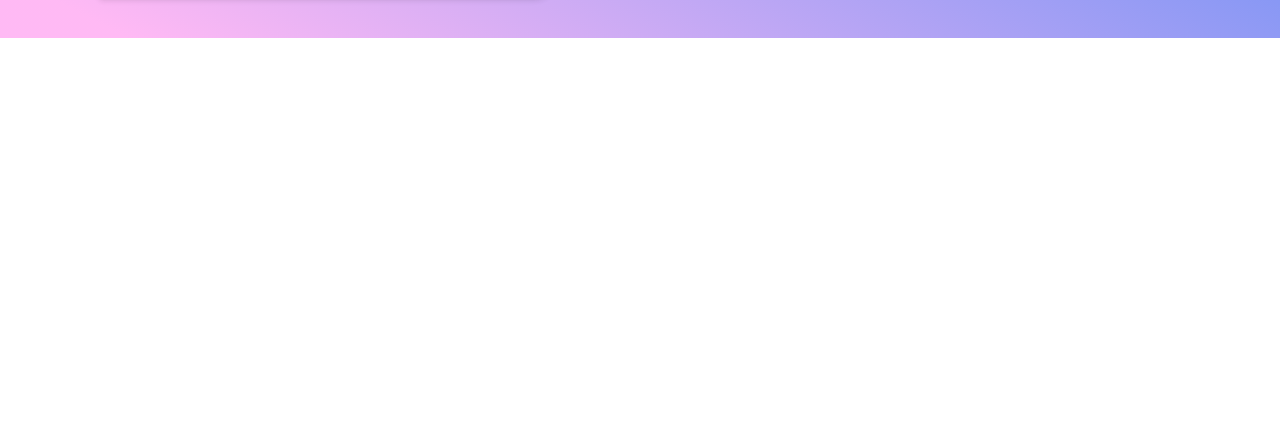
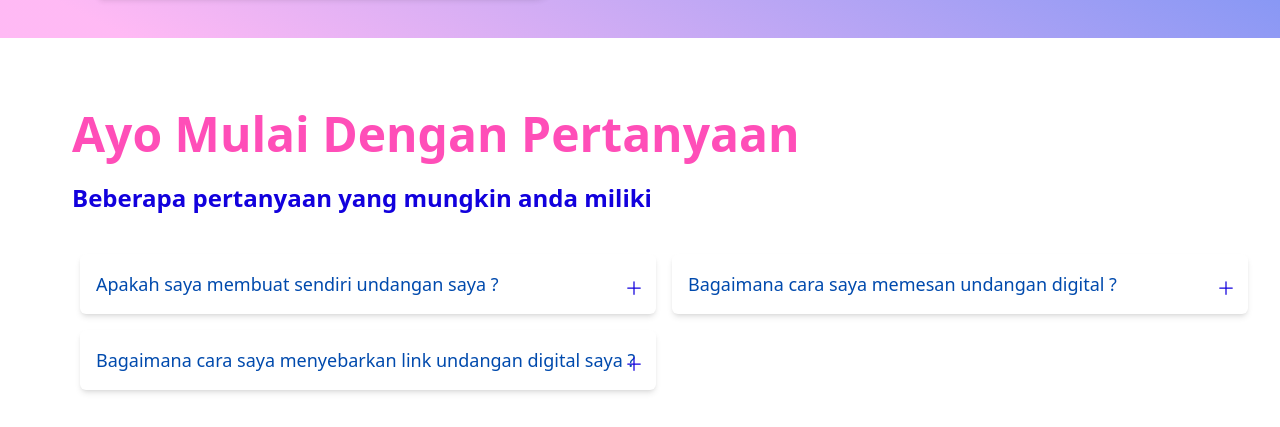
Before and after one commit to Wedvita-Tim2/front-end-wedvita-tim2, a React (Create React App) app: page / in a window 1280 px wide. Shown: the part 2959-3386 px from the top of the page. Before the commit the page ends 2997 px from the top, so only its background shows below. Built offline with nearby package versions, Linux system fonts and the light colour scheme; no server answers.

Commit message:
<add>add frequently question landing page

```diff
--- a/src/App.js
+++ b/src/App.js
@@ -5,7 +5,7 @@ import AppRouter from './router';
 function App() {
 
   return (
-    <div className="App font-sans max-w-sm md:max-w-full">
+    <div className="App font-sans">
       <Navbar/>
       <AppRouter/>
     </div>
--- a/src/pages/Auth/AuthImage.js
+++ b/src/pages/Auth/AuthImage.js
@@ -1,6 +1,6 @@
 import ImageSlider from '../../parts/ImageSlider'
-import img1 from '../../assets/img/img-1.png'
-import img2 from '../../assets/img/img-2.png'
+import img1 from '../../assets/img/img-4.png'
+import img2 from '../../assets/img/img-1.png'
 import img3 from '../../assets/img/img-3.png'
 
 
@@ -9,7 +9,7 @@ const AuthImage = () => {
     return (
         <ImageSlider count = {images.length}>
             {images.map((s, index) => (
-                <img src={s} alt={`img${index}`} key={index} className=' w-64 h-96 md:w-115 md:h-140' />
+                <img src={s} alt={`img${index}`} key={index} className=' w-64 h-96 md:w-115 md:h-[580px] rounded-md' />
             ))}
         </ImageSlider>
     )
--- a/src/pages/LandingPage.js
+++ b/src/pages/LandingPage.js
@@ -3,6 +3,7 @@ import Hero from '../parts/Hero';
 import Gallery from '../parts/Gallery';
 import MakeInvitation from '../parts/MakeInvitaion';
 import Testimoni from '../parts/Testimoni';
+import FrequentlyQuestion from '../parts/FrequentlyQuestion';
 
 
 const LandingPage = ()=>{
@@ -12,6 +13,7 @@ const LandingPage = ()=>{
             <MakeInvitation/>
             <Gallery/>
             <Testimoni/>
+            <FrequentlyQuestion/>
         </div>
     )
 }
--- /dev/null
+++ b/src/parts/FrequentlyQuestion.js
@@ -0,0 +1,30 @@
+import QuestionCardComponent from "./QuestionCardComponent"
+
+const FrequentlyQuestion = () =>{
+
+
+    const question = [{
+        question : "Apakah saya membuat sendiri undangan saya ?",
+        answer : "Tidak, anda cukup memilih template yang anda inginkan lalu  mengisi data dan melakukan pembayaran, undangan anda siap untuk disebar"
+    },{
+        question : "Bagaimana cara saya memesan undangan digital ?",
+        answer : "Anda cukup melakukan registrasi akun, dan login menggunakan akun yang sudah dibuat, lalu anda dapat memilih template yang anda inginkan, kemudian anda mengisi detail acara pernikahan, dan terakhir melakukan pembayaran"
+    },{
+        question : "Bagaimana cara saya menyebarkan link undangan digital saya ?",
+        answer : "Setelah anda selesai melakukan pembayaran, maka anda akan memiliki link undangan digital anda sendiri, link tersebut yang dapat anda share untuk mengakses undangan digital anda"
+    }]
+
+    return(
+        <div className="mt-6 md:mt-8 py-10 px-3 md:ml-12 md:px-6">
+            <p className="text-2xl text-light-pink font-bold md:text-5xl md:mb-6">Ayo Mulai Dengan Pertanyaan</p>
+            <p className="text-lg text-primary-400 font-semibold md:text-2xl md:mb-6">Beberapa pertanyaan yang mungkin anda miliki</p>
+            <div className="md:grid md:grid-cols-2">
+                {question.map((q, idx)=>(
+                    <QuestionCardComponent key={idx} question={q.question} answer={q.answer}/>
+                ))}
+            </div>
+        </div>
+    )
+}
+
+export default FrequentlyQuestion
--- a/src/parts/Gallery.js
+++ b/src/parts/Gallery.js
@@ -1,7 +1,7 @@
 import React, {useState, useEffect} from "react";
 import Button from "../elements/Buttons";
-import img1 from '../assets/img/img-1.png'
-import img2 from '../assets/img/img-2.png'
+import img1 from '../assets/img/img-4.png'
+import img2 from '../assets/img/img-1.png'
 import img3 from '../assets/img/img-3.png'
 import ImageSlider from "./ImageSlider";
 
@@ -29,14 +29,14 @@ const Gallery = () => {
     const galleryStatic = () => {
         return (
             <div className="flex flex-wrap">
-                <div className="">
-                    <img src={img1} alt="" className="scale-75"></img>
+                <div className="w-[400px]">
+                    <img src={img1} alt="" className="scale-75 rounded-md"></img>
                 </div>
                 <div className="">
-                    <img src={img2} alt="" className="scale-75"></img>
+                    <img src={img2} alt="" className="scale-75 rounded-md"></img>
                 </div>
                 <div className="">
-                    <img src={img3} alt="" className="scale-75"></img>
+                    <img src={img3} alt="" className="scale-75 rounded-md"></img>
                 </div>
             </div>
         )
@@ -47,7 +47,7 @@ const Gallery = () => {
             <div className='flex justify-center'>
                 <ImageSlider count = {images.length}>
                     {images.map((s, index) => (
-                        <img src={s} alt={`img${index}`} className="ml-11 w-64 h-80" key={index} />
+                        <img src={s} alt={`img${index}`} className="ml-11 w-64 h-96" key={index} />
                     ))}
                 </ImageSlider>
             </div>
--- a/src/parts/ImageStack.js
+++ b/src/parts/ImageStack.js
@@ -1,5 +1,5 @@
 import img1 from '../assets/img/img-1.png'
-import img2 from '../assets/img/img-2.png'
+import img2 from '../assets/img/img-4.png'
 import img3 from '../assets/img/img-3.png'
 
 const ImageStack = () => {
@@ -16,6 +16,7 @@ const ImageStack = () => {
                     <img
                         src={image}
                         alt={image}
+                        className='rounded-md'
                         style={{marginLeft:-35+index*35,}}
                     />
                 </div>
--- /dev/null
+++ b/src/parts/QuestionCardComponent.js
@@ -0,0 +1,49 @@
+import { useState } from "react";
+import Button from "../elements/Buttons";
+
+const QuestionCardComponent = ({question, answer}) =>{
+    const [isMinimize, setMinimize] = useState(true);
+
+  const minimizeButtonHandler = () => {
+    setMinimize(!isMinimize);
+  };
+
+  return (
+    <div className="relative mt-4 mx-2 py-2 px-2 md:py-4 md:px-4 bg-white shadow-md rounded-md">
+      <div>
+        <p className="text-primary-300 font-medium text-lg">{question}</p>
+        <Button
+          className={`absolute right-3 top-0 mt-3 md:mt-6`}
+          type="button"
+          onClick={minimizeButtonHandler}
+        >
+          <svg
+            xmlns="http://www.w3.org/2000/svg"
+            fill="none"
+            viewBox="0 0 24 24"
+            strokeWidth={1.5}
+            stroke="currentColor"
+            className={`w-5 h-5 ${!isMinimize ? '' : 'hidden'} stroke-primary-400 duration-300 ease-in-out hover:scale-105`}
+          >
+            <path strokeLinecap="round" strokeLinejoin="round" d="M19.5 12h-15" />
+          </svg>
+          <svg
+            xmlns="http://www.w3.org/2000/svg"
+            fill="none"
+            viewBox="0 0 24 24"
+            strokeWidth={1.5}
+            stroke="currentColor"
+            className={`w-5 h-5 ${!isMinimize ? 'hidden' : ''} stroke-primary-400 duration-300 ease-in-out hover:scale-105`}
+          >
+            <path strokeLinecap="round" strokeLinejoin="round" d="M12 4.5v15m7.5-7.5h-15" />
+          </svg>
+        </Button>
+        <div className={`${isMinimize ? 'hidden' : ''} duration-300 ease-in-out delay-200 mt-3`}>
+          <p className="text-primary-200 font-light text-base">{answer}</p>
+        </div>
+      </div>
+    </div>
+  );
+}
+
+export default QuestionCardComponent
--- a/src/parts/Testimoni.js
+++ b/src/parts/Testimoni.js
@@ -26,7 +26,7 @@ const Testimoni = () =>{
     const cardTestimoni = () => {
         if (!testimoni.DataRate || testimoni.DataRate.length === 0) {
             return Array.from({ length: 3 }, (_, id) =>(
-                <div className='bg-slate-200 shadow-md pt-4 px-4 rounded-br-3xl mx-4 mt-4 w-96 h-44 lg:w-115 animate-pulse ' key={id}>
+                <div className='bg-slate-200 shadow-md pt-4 px-4 rounded-br-3xl mx-4 mt-4 w-72 h-44 lg:w-115 animate-pulse ' key={id}>
 
                 </div>
             ))
```
Also changed, not shown: src/assets/img/img-4.png (added).
